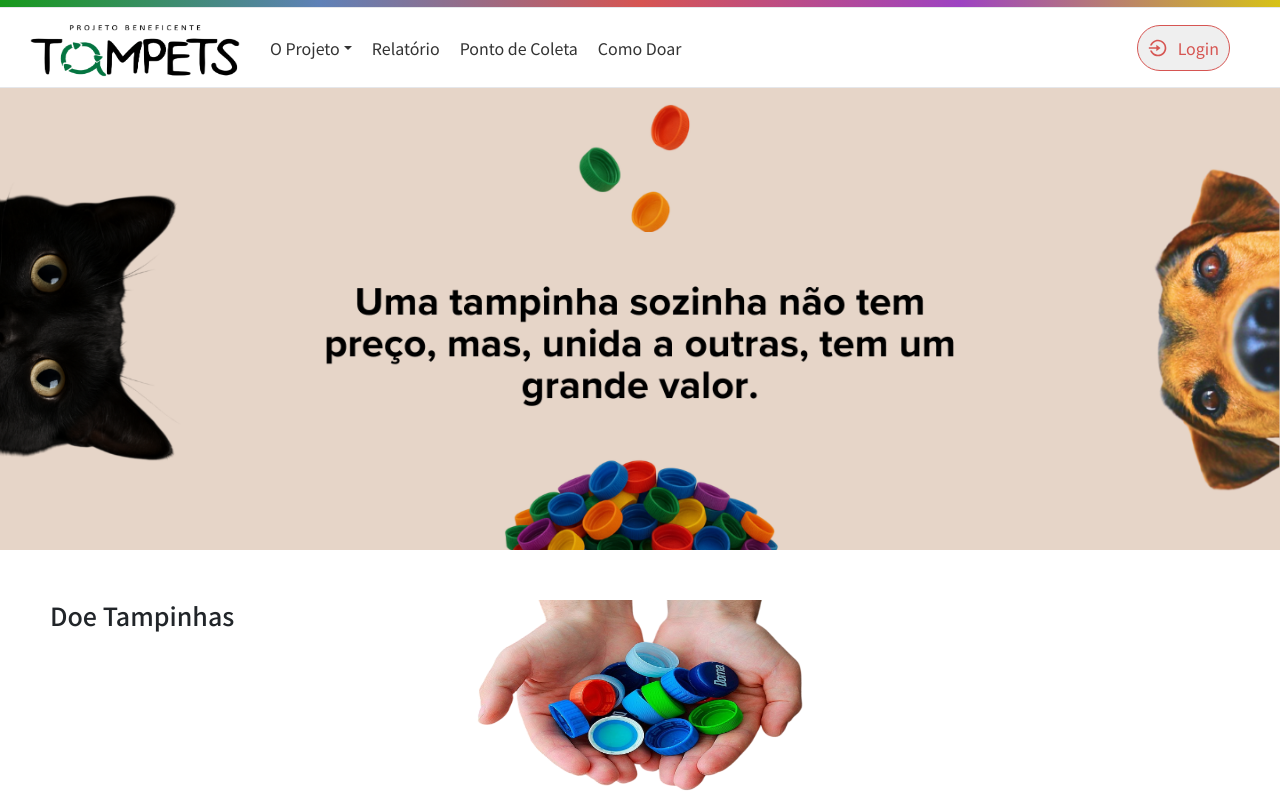
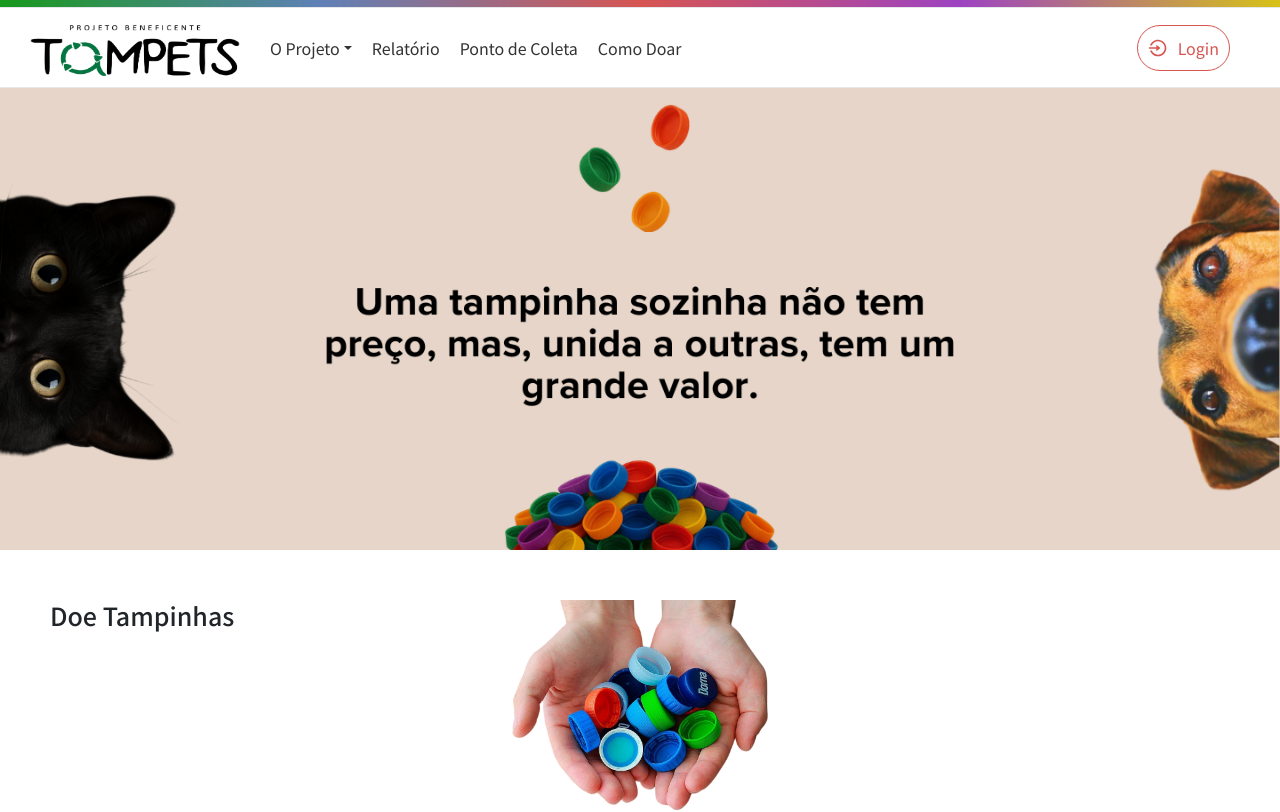
Before and after one commit to DaianeKCamargo/FATEC_ProjetoIntegrador2, a Next.js app: page / in a window 1280 px wide. Shown: the top 812 px of the page. Built offline with nearby package versions, Linux system fonts and the light colour scheme.

Commit message:
FIX: Global
Voltei a importação dentro, pois zuo todo o css.

```diff
--- a/app/globals.css
+++ b/app/globals.css
@@ -1,3 +1,6 @@
+@import "tailwindcss";
+@import "bootstrap/dist/css/bootstrap.min.css";
+
 /* GERAL */
 :root {
   margin: 0;
```
